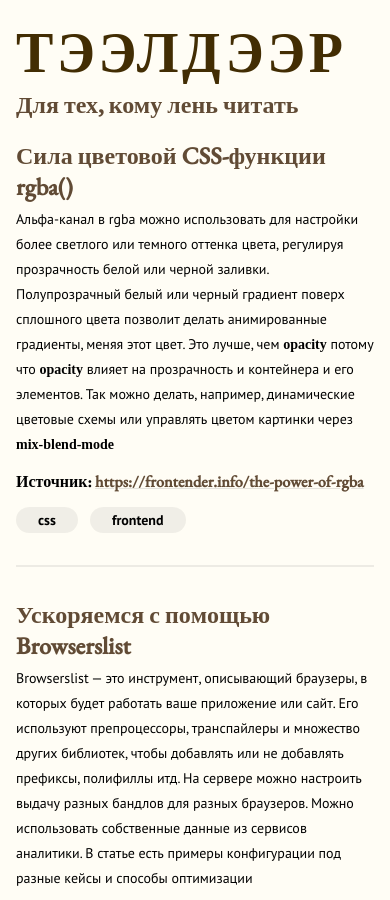
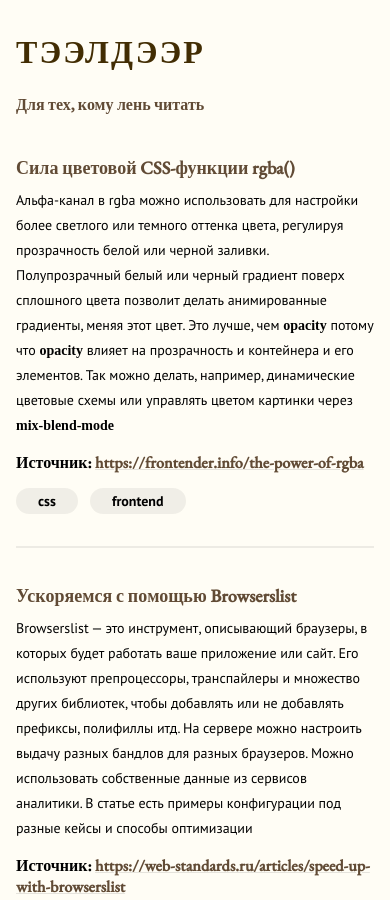
Before and after one commit to l1804v/telder, a website built with Parcel: page src/index.html in a window 390 px wide. Shown: the top 900 px of the page. Built offline with nearby package versions, Linux system fonts and the light colour scheme; a web font is replaced by a local one.

Commit message:
fonts and paddings

```diff
--- a/src/style.scss
+++ b/src/style.scss
@@ -34,8 +34,9 @@ header {
 }
 main {
     padding-top: 48px;
-    padding-right: 124px;
+    padding-bottom: 48px;
     padding-left: 500px;
+    max-width: 656px;
 }
 
 .divider {
@@ -112,8 +113,18 @@ main {
         position: relative;
         margin-top: 16px;
         margin-left: 16px;
+        margin-bottom: 48px;
         padding: 0;
+
+        h1 {
+            font-size: 41px;
+        }
+
+        h2 {
+            font-size: 18px;
+        }
     }
+
     main {
         position: relative;
         margin-left: 16px;
@@ -127,7 +138,15 @@ main {
         position: relative;
         margin-top: 16px;
         margin-left: 16px;
+        margin-bottom: 32px;
         padding: 0;
+
+        h1 {
+            font-size: 32px;
+        }
+        h2 {
+            font-size: 16px;
+        }
 
 
     }
@@ -137,4 +156,7 @@ main {
         margin-right: 16px;
         padding: 0;
     }
+    .article__title {
+        font-size: 18px;
+    }
 }
```
